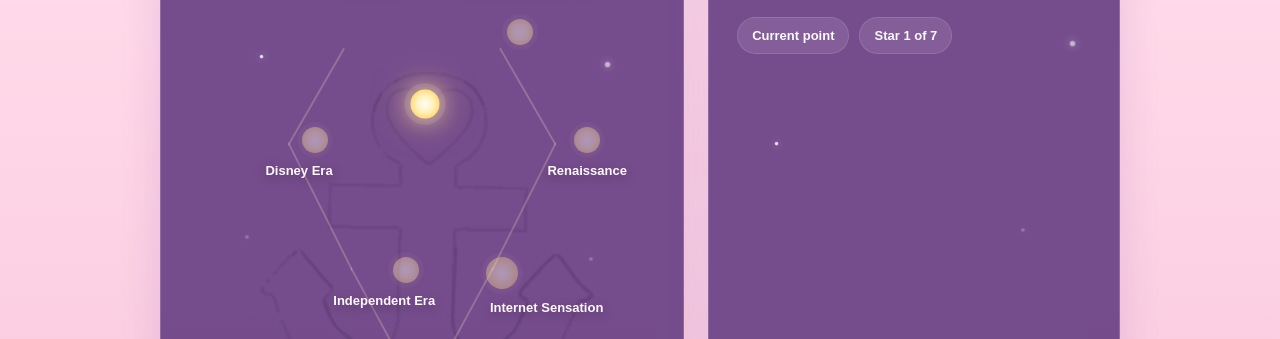
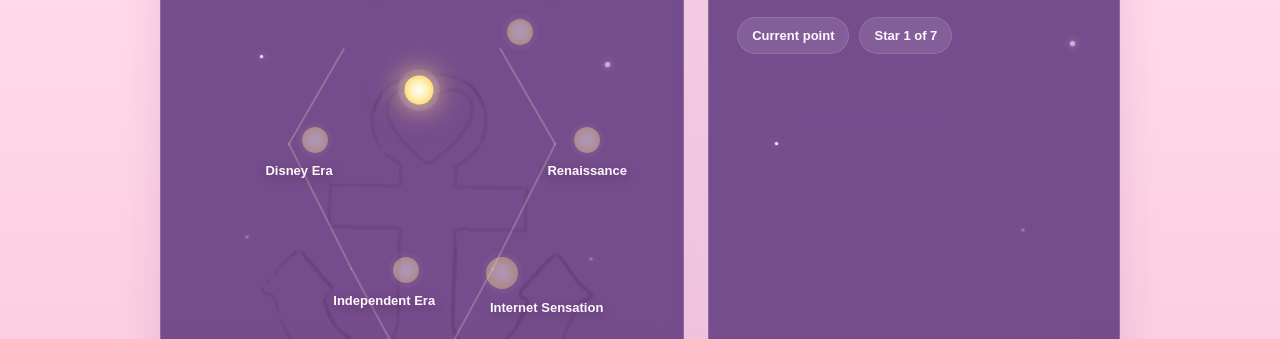
Before and after one commit to cocojonessource/Cocos-World, a plain HTML site: page story.html in a window 1280 px wide. Shown: the part 461-800 px from the top of the page. Drawn offline with Linux system fonts and the light colour scheme.

Commit message:
Adjust button position for Early Life node

```diff
--- a/story.html
+++ b/story.html
@@ -659,7 +659,7 @@ body {
             <line id="line6" class="story-line" x1="755" y1="305" x2="650" y2="210"></line>
           </svg>
 
-          <button class="story-node active available" id="star1" style="left: 48%; top: 35%;" aria-label="Early Life"></button>
+          <button class="story-node active available" id="star1" style="left: 47%; top: 33%;" aria-label="Early Life"></button>
           <div class="node-label" style="left: 36%; top: 19%;">Early Life</div>
 
           <button class="story-node locked" id="star2" style="left: 27%; top: 40%;" aria-label="Disney Era"></button>
```
